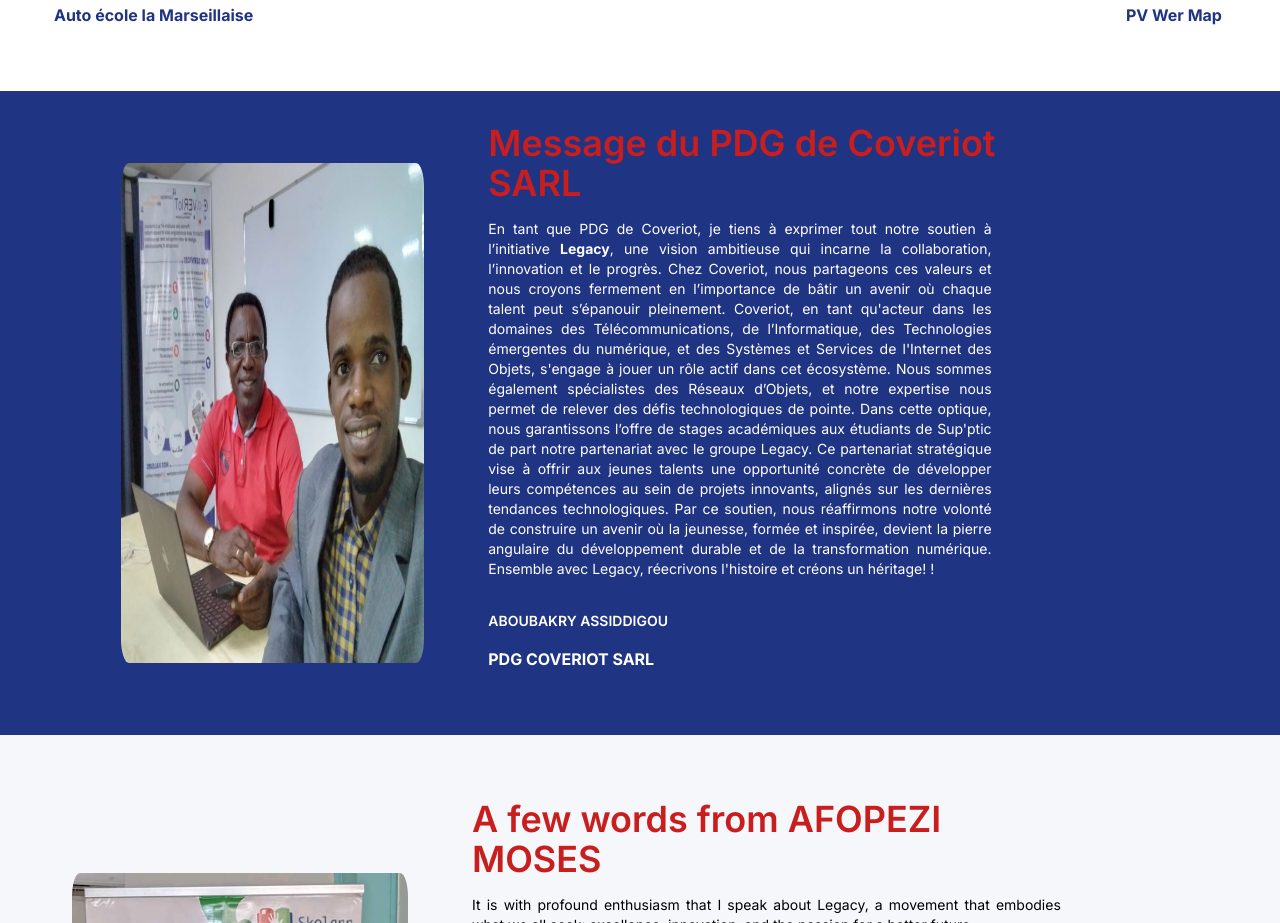
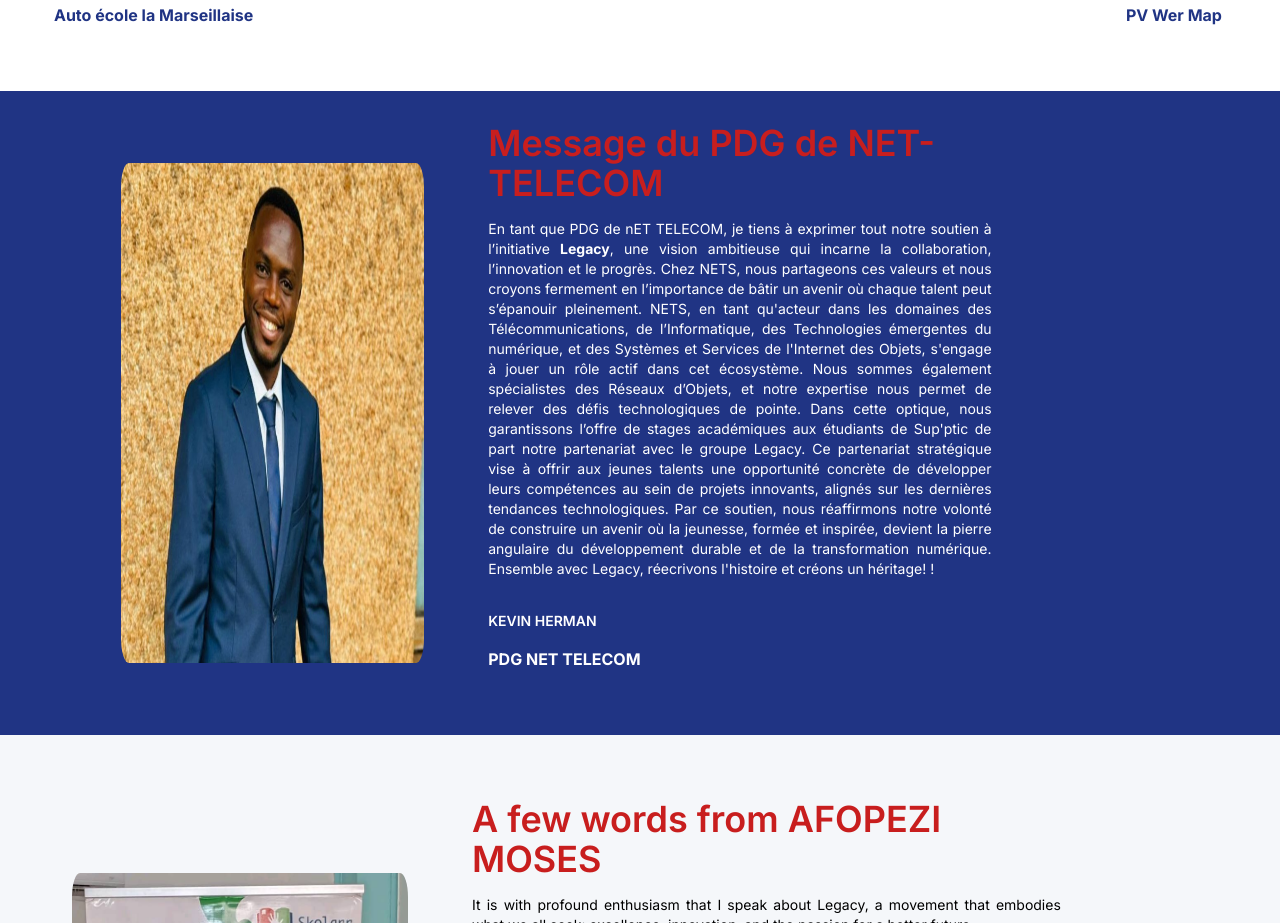
Before and after one commit to sikapal/legacy, a React (Vite) app: page / in a window 1280 px wide. Shown: the part 4402-5325 px from the top of the page. Built offline with nearby package versions, Linux system fonts and the light colour scheme.

Commit message:
Initial push to legacy repository

```diff
--- a/src/components/Products.jsx
+++ b/src/components/Products.jsx
@@ -30,13 +30,13 @@
                             <motion.div whileInView={{ opacity: 1, x: 0 }}
                                 initial={{ opacity: 0, x: 200 }}
                                 transition={{ duration: 2 }}>
-                                <h2 className='text-4xl text-red-700 font-semibold mb-4 md:w-4/5'> Message du PDG de Coveriot SARL</h2>
+                                <h2 className='text-4xl text-red-700 font-semibold mb-4 md:w-4/5'> Message du PDG de NET-TELECOM</h2>
                                 <p className='md:w-3/4 text-sm text-white mb-8 text-justify'>
-                                    En tant que PDG de Coveriot, je tiens à exprimer tout notre soutien à l’initiative <span className='font-bold'>Legacy</span>,
+                                    En tant que PDG de nET TELECOM, je tiens à exprimer tout notre soutien à l’initiative <span className='font-bold'>Legacy</span>,
                                     une vision ambitieuse qui incarne la collaboration, l’innovation et le progrès.
-                                    Chez Coveriot, nous partageons ces valeurs et nous croyons fermement en l’importance de bâtir un avenir où chaque talent peut s’épanouir pleinement.
+                                    Chez NETS, nous partageons ces valeurs et nous croyons fermement en l’importance de bâtir un avenir où chaque talent peut s’épanouir pleinement.
 
-                                    Coveriot, en tant qu'acteur dans les domaines des Télécommunications, de l’Informatique,
+                                    NETS, en tant qu'acteur dans les domaines des Télécommunications, de l’Informatique,
                                     des Technologies émergentes du numérique, et des Systèmes et Services de l'Internet des Objets,
                                     s'engage à jouer un rôle actif dans cet écosystème. Nous sommes également spécialistes des Réseaux d’Objets,
                                     et notre expertise nous permet de relever des défis technologiques de pointe.
@@ -47,8 +47,8 @@
 
                                     Par ce soutien, nous réaffirmons notre volonté de construire un avenir où la jeunesse, formée et inspirée, devient la pierre angulaire du développement
                                     durable et de la transformation numérique. Ensemble avec Legacy, réecrivons l'histoire et créons un héritage! !</p>
-                                <h5 className='text-white text-sm font-semibold mb-4'>ABOUBAKRY ASSIDDIGOU</h5>
-                                <p className='text-base text-white mb-8 font-bold'>PDG COVERIOT SARL</p>
+                                <h5 className='text-white text-sm font-semibold mb-4'>KEVIN HERMAN</h5>
+                                <p className='text-base text-white mb-8 font-bold'>PDG NET TELECOM</p>
 
                             </motion.div>
                         </div>
```
Also changed, not shown: src/assets/abou.jpg.
